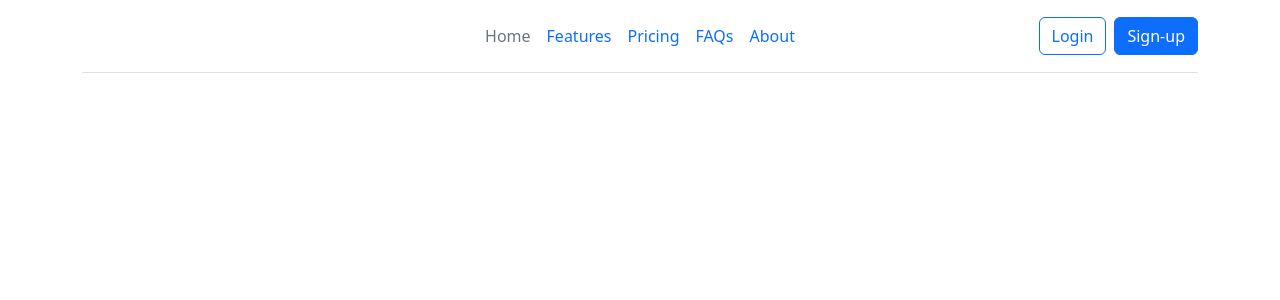
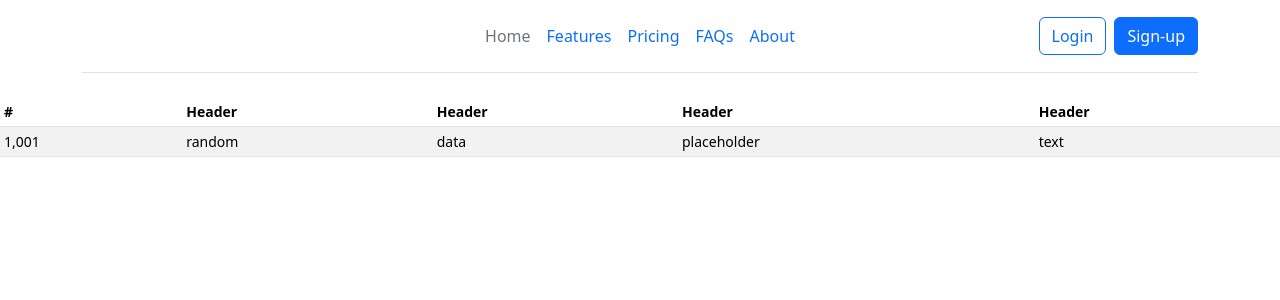
Before and after one commit to Dammika-Pushpakumara/library-management-frontend, an Angular app: page / in a window 1280 px wide. Shown: the top 300 px of the page. Built offline with nearby package versions, Linux system fonts and the light colour scheme; no server answers.

Commit message:
book component partialy done. can view book list via console

```diff
--- a/src/app/app.component.html
+++ b/src/app/app.component.html
@@ -1 +1,2 @@
 <app-nav></app-nav>
+<app-view-all-books></app-view-all-books>
--- a/src/app/app.component.ts
+++ b/src/app/app.component.ts
@@ -2,11 +2,12 @@ import { Component } from '@angular/core';
 import { CommonModule } from '@angular/common';
 import { RouterOutlet } from '@angular/router';
 import { NavComponent } from './common/nav/nav.component';
+import { ViewAllBooksComponent } from './page/view-all-books/view-all-books.component';
 
 @Component({
   selector: 'app-root',
   standalone: true,
-  imports: [CommonModule, RouterOutlet, NavComponent],
+  imports: [CommonModule, RouterOutlet, NavComponent, ViewAllBooksComponent],
   templateUrl: './app.component.html',
   styleUrl: './app.component.css'
 })
--- /dev/null
+++ b/src/app/page/view-all-books/view-all-books.component.html
@@ -0,0 +1,23 @@
+
+      <div class="table-responsive small">
+        <table class="table table-striped table-sm">
+          <thead>
+            <tr>
+              <th scope="col">#</th>
+              <th scope="col">Header</th>
+              <th scope="col">Header</th>
+              <th scope="col">Header</th>
+              <th scope="col">Header</th>
+            </tr>
+          </thead>
+          <tbody>
+            <tr>
+              <td>1,001</td>
+              <td>random</td>
+              <td>data</td>
+              <td>placeholder</td>
+              <td>text</td>
+            </tr>
+          </tbody>
+        </table>
+      </div>
--- /dev/null
+++ b/src/app/page/view-all-books/view-all-books.component.ts
@@ -0,0 +1,30 @@
+import { Component, OnInit } from '@angular/core';
+import { HttpClient, HttpClientModule } from '@angular/common/http';
+
+
+@Component({
+  selector: 'app-view-all-books',
+  standalone: true,
+  imports: [HttpClientModule],
+  templateUrl: './view-all-books.component.html',
+  styleUrl: './view-all-books.component.css'
+})
+export class ViewAllBooksComponent implements OnInit{
+
+  private http;
+
+  public bookList:any ={};
+
+  constructor(private httpClient:HttpClient){
+    this.http=httpClient;
+  }
+  ngOnInit(): void {
+    this.loadBooks();
+  }
+  loadBooks(){
+    this.http.get('http://localhost:8080/book/get').subscribe((data)=>{
+    this.bookList=data;
+    console.log(this.bookList);
+    })
+  }
+}
```
Also changed, not shown: src/app/page/view-all-books/view-all-books.component.css (added), 1 other file (tests, documents, lock files or other folders).
